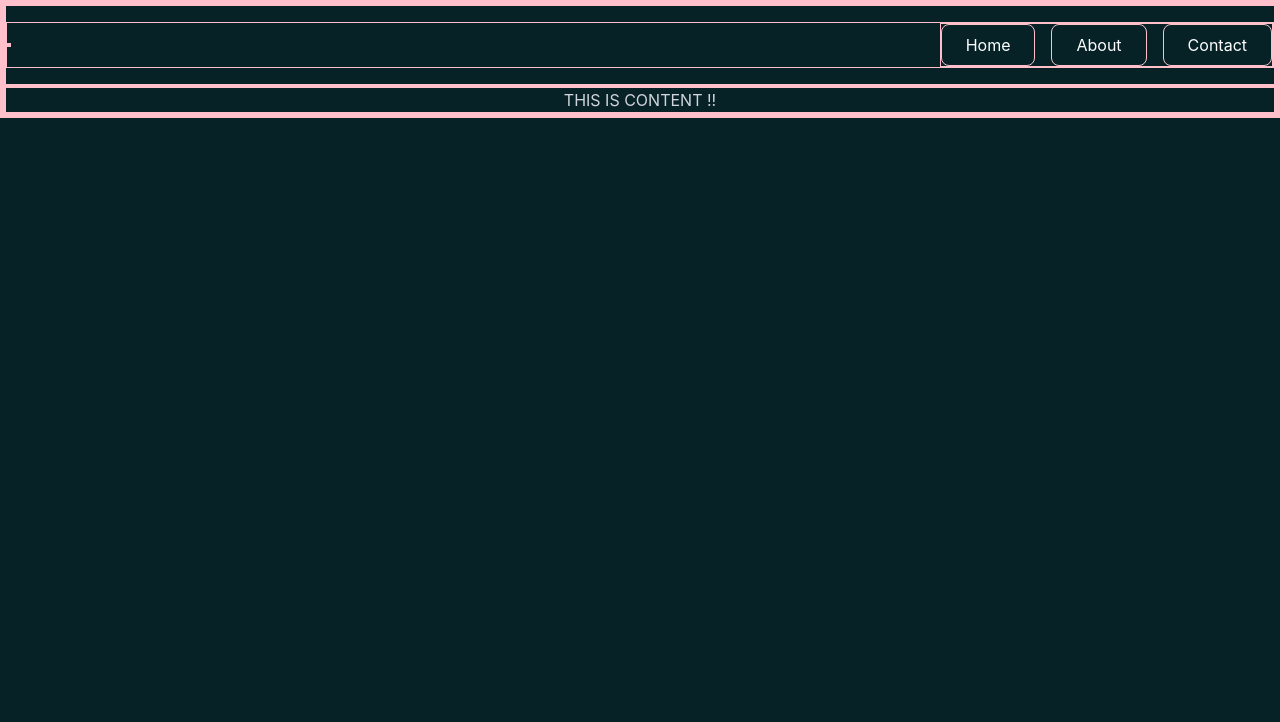
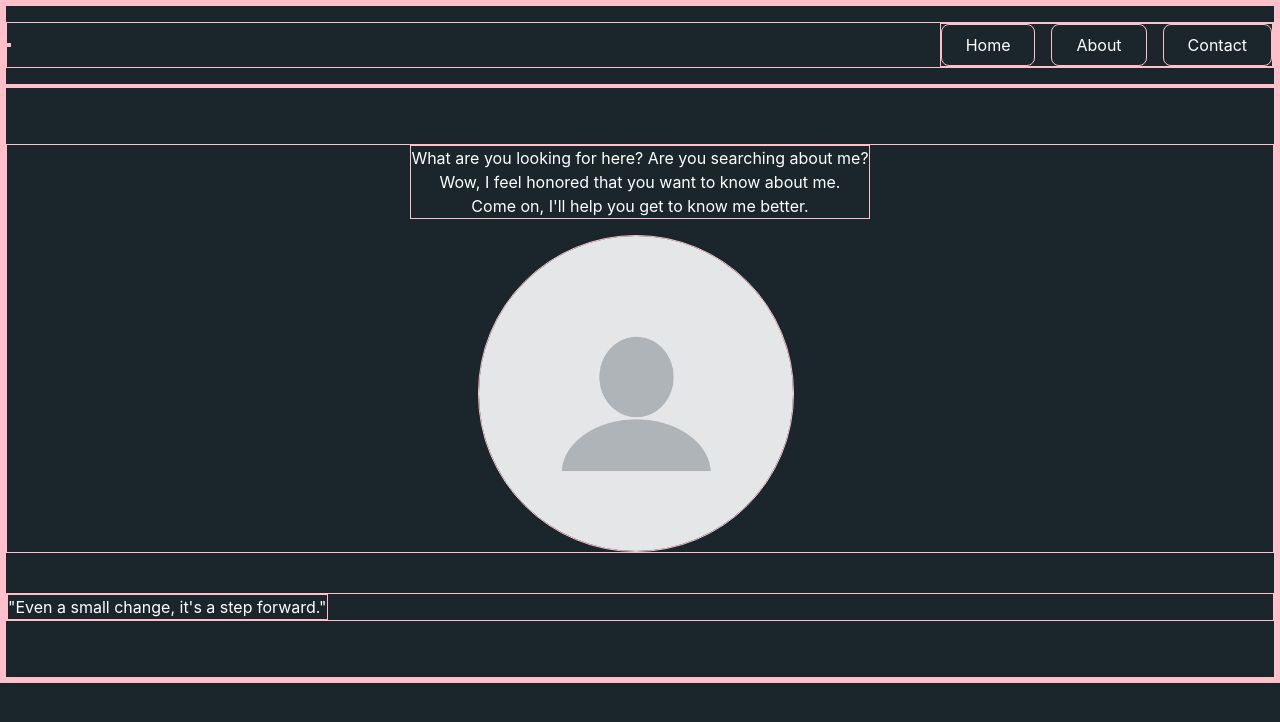
Before and after one commit to haniffaiq/experienced-cv, a React (Create React App) app: page / in a window 1280 px wide. Shown: the top 722 px of the page. Built offline with nearby package versions, Linux system fonts and the light colour scheme.

Commit message:
add picture at content

```diff
--- a/src/components/Content/Content.js
+++ b/src/components/Content/Content.js
@@ -1,9 +1,18 @@
 import React from 'react';
-
+import profile from '../../assets/images/blank-profile-picture.jpg'
 const Content = () => {
     return (
-        <div>
-            <p className='text-gray-300'>THIS IS CONTENT !!</p>
+        <div className="text-white min-w-screen">
+            <nav className="py-4">
+                <div className="container mx-auto flex items-center align-center justify-center my-10 flex-col">
+                    <p className='mx-10 mb-4 text-center'>What are you looking for here? Are you searching about me?<br />
+                     Wow, I feel honored that you want to know about me. <br/>Come on, I'll help you get to know me better.</p>
+                    <img src={profile} alt="Profile" className="w-1/4 h-1/4 mr-2 rounded-full" />
+                </div>
+                <div className="container mx-auto flex items-center justify-between my-10">
+                    <p className=''>"Even a small change, it's a step forward."</p>
+                </div>
+            </nav>
         </div>
     );
 };
--- a/src/components/NavBar/style.css
+++ b/src/components/NavBar/style.css
@@ -1,3 +1,4 @@
 .nav-menu:hover{
-    background-color: #4FBDBA;
+    background-color: #3282B8;
+    color: #BBE1FA;
 }
--- a/src/index.css
+++ b/src/index.css
@@ -9,7 +9,7 @@ body {
     sans-serif;
   -webkit-font-smoothing: antialiased;
   -moz-osx-font-smoothing: grayscale;
-  background-color: #072227;
+  background-color: #1B262C;
 }
 
 code {
```
Also changed, not shown: src/assets/images/blank-profile-picture.jpg (added).
